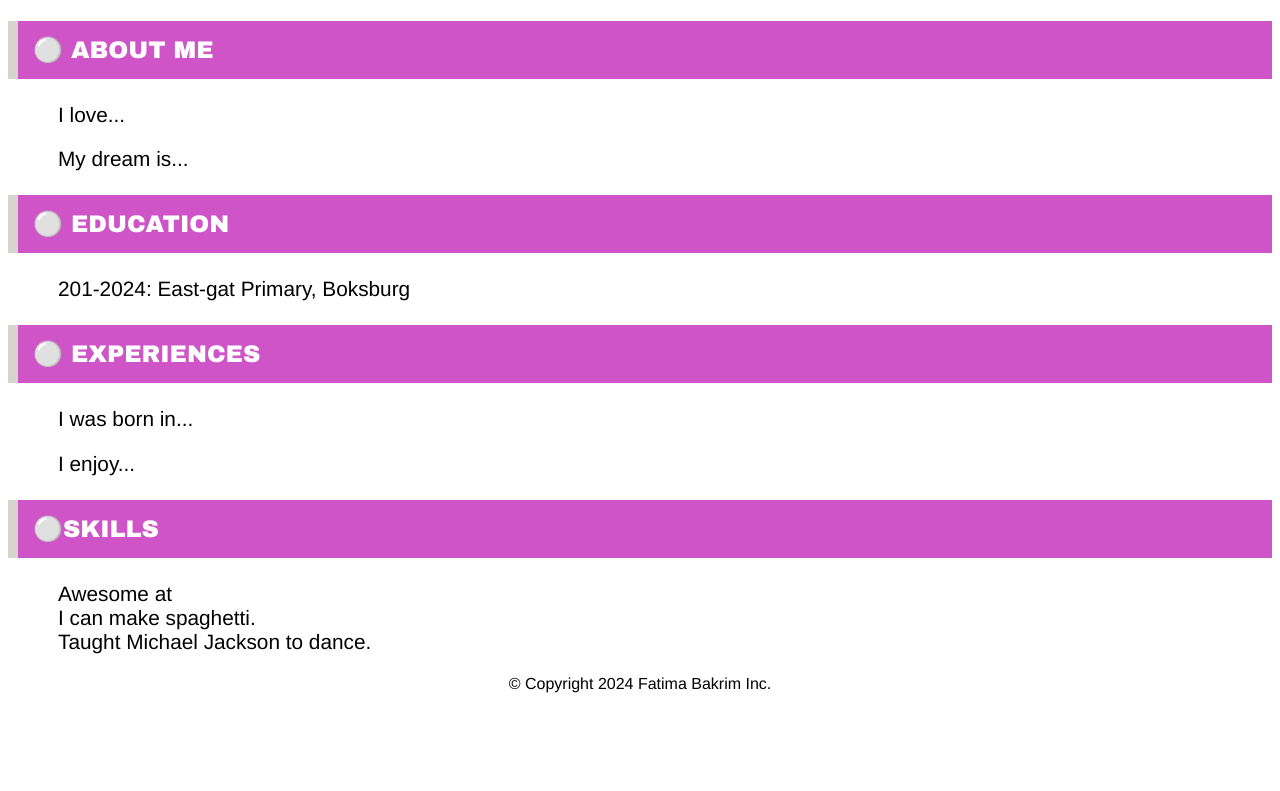
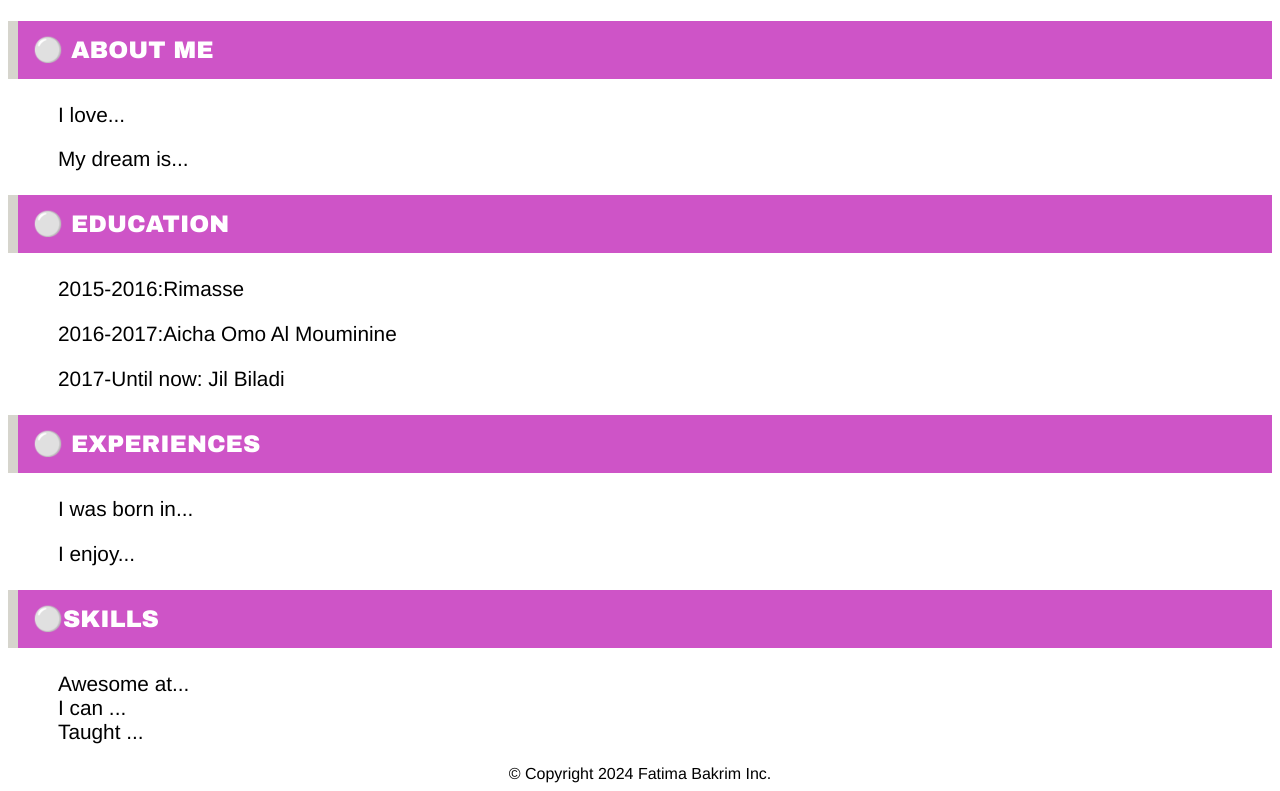
Before and after one commit to fatima2013/fatima2013.github.io, a plain HTML site: page index.html in a window 1280 px wide. Shown: the part 539-1330 px from the top of the page. Before the commit the page ends 1240 px from the top, so only its background shows below. Drawn offline with Linux system fonts and the light colour scheme.

Commit message:
fat ereur

```diff
--- a/index.html
+++ b/index.html
@@ -29,7 +29,10 @@
     <h3>
         &#9898; EDUCATION
     </h3>
-    <p>201-2024: East-gat Primary, Boksburg</p>
+    <p>2015-2016:Rimasse</p>
+    <p>2016-2017:Aicha Omo Al Mouminine</p>
+    <p>2017-Until now: Jil Biladi</p>
+    </p>
 
     <h3>
         &#9898; EXPERIENCES
@@ -40,9 +43,9 @@
         &#9898;SKILLS
     </h3>
     <ul>
-        <li> Awesome at </li>
-        <li>I can make spaghetti.</li>
-        <li>Taught Michael Jackson to dance.</li>
+        <li> Awesome at...</li>
+        <li>I can ...</li>
+        <li>Taught ...</li>
     </ul>
     <center>
 
```
